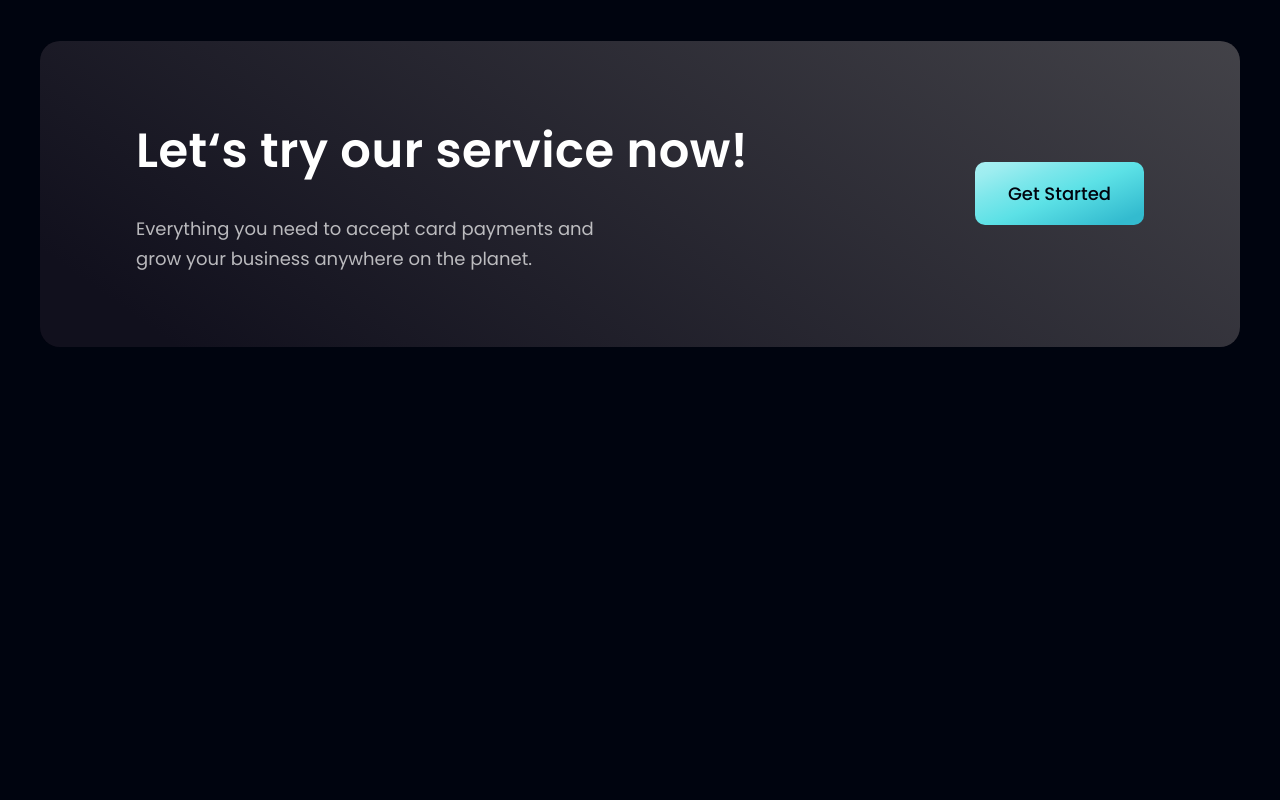
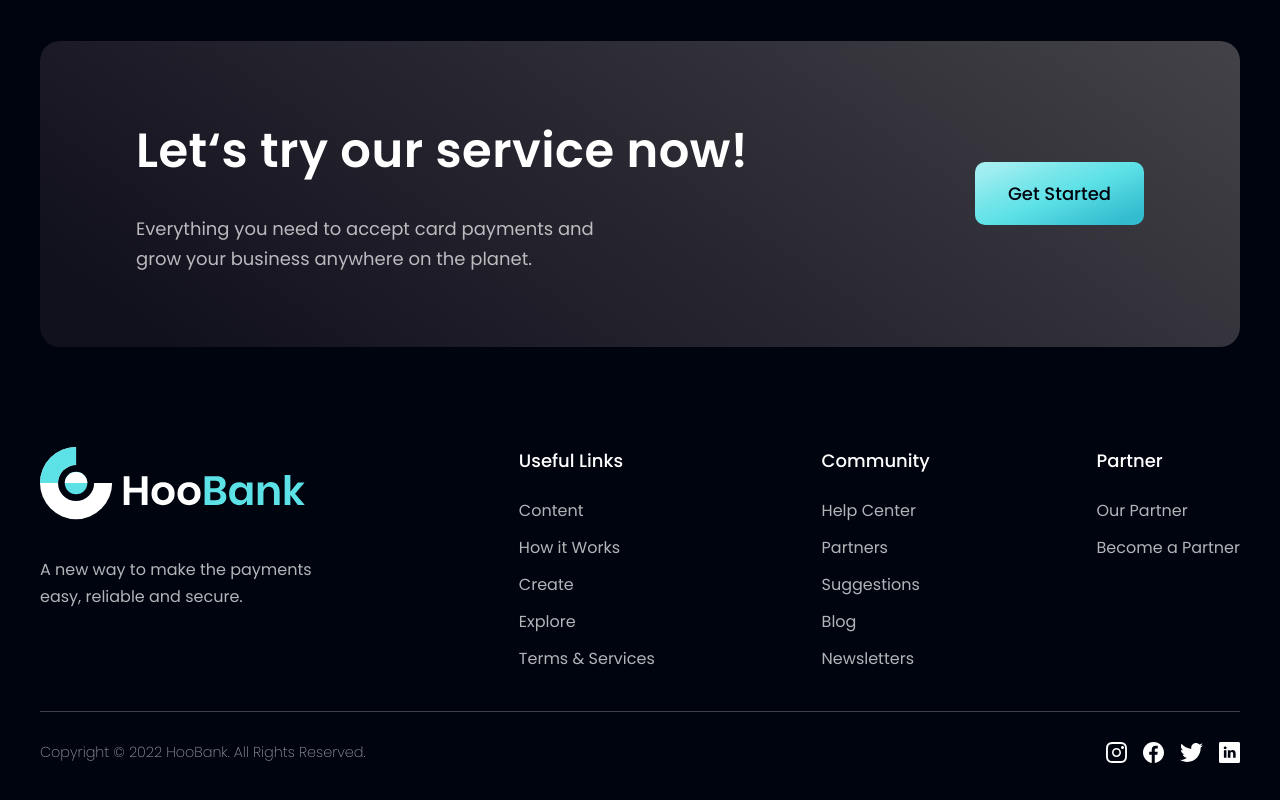
Before and after one commit to jfernandesdev/hoo-bank, a React (Vite) app: page / in a window 1280 px wide. Shown: the part 3771-4571 px from the top of the page. Before the commit the page ends 4218 px from the top, so only its background shows below. Built offline with nearby package versions, Linux system fonts and the light colour scheme.

Commit message:
FEAT: footer

```diff
--- a/index.html
+++ b/index.html
@@ -8,7 +8,7 @@
     <link rel="icon" type="image/svg+xml" href="/favicon.svg" />
     <meta name="viewport" content="width=device-width, initial-scale=1.0" />
 
-    <link href="https://fonts.googleapis.com/css2?family=Poppins:wght@400;500;600&display=swap" rel="stylesheet" />
+    <link href="https://fonts.googleapis.com/css2?family=Poppins:wght@200;400;500;600&display=swap" rel="stylesheet" />
     <title>Hoo Bank</title>
   </head>
   <body>
--- a/src/App.tsx
+++ b/src/App.tsx
@@ -11,6 +11,7 @@ import { SectionSolution } from './components/SectionSolution'
 import { SectionFeedbacks } from './components/SectionFeedbacks'
 import { SectionCustomers } from './components/SectionCustomers'
 import { CtaBox } from './components/CtaBox'
+import { Footer } from './components/Footer'
 
 export function App() {
   return (
@@ -25,6 +26,7 @@ export function App() {
       <SectionFeedbacks />
       <SectionCustomers />
       <CtaBox />
+      <Footer />
     </ThemeProvider>
   )
 }
--- /dev/null
+++ b/src/components/Footer/index.tsx
@@ -0,0 +1,93 @@
+import { Text } from '../Text'
+import { LogoHooBank } from '../LogoHooBank'
+
+import { Container, Links, Copyright } from './styles'
+
+const usefulLinks = [
+  { title: 'Content', url: '#' },
+  { title: 'How it Works', url: '#' },
+  { title: 'Create', url: '#' },
+  { title: 'Explore', url: '#' },
+  { title: 'Terms & Services', url: '#' }
+]
+
+const community = [
+  { title: 'Help Center', url: '#' },
+  { title: 'Partners', url: '#' },
+  { title: 'Suggestions', url: '#' },
+  { title: 'Blog', url: '#' },
+  { title: 'Newsletters', url: '#' }
+]
+
+const partner = [
+  { title: 'Our Partner', url: '#' },
+  { title: 'Become a Partner', url: '#' }
+]
+
+export function Footer() {
+  return (
+    <Container>
+      <Links>
+        <div>
+          <LogoHooBank />
+          <Text>A new way to make the payments easy, reliable and secure.</Text>
+        </div>
+
+        <div>
+          <strong>Useful Links</strong>
+          <ul>
+            {usefulLinks.map((item) => (
+              <li key={item.title}>
+                <a href={item.url}>{item.title}</a>
+              </li>
+            ))}
+          </ul>
+        </div>
+
+        <div>
+          <strong>Community</strong>
+          <ul>
+            {community.map((item) => (
+              <li key={item.title}>
+                <a href={item.url}>{item.title}</a>
+              </li>
+            ))}
+          </ul>
+        </div>
+
+        <div>
+          <strong>Partner</strong>
+          <ul>
+            {partner.map((item) => (
+              <li key={item.title}>
+                <a href={item.url}>{item.title}</a>
+              </li>
+            ))}
+          </ul>
+        </div>
+      </Links>
+
+      <Copyright>
+        <span>Copyright &copy; 2022 HooBank. All Rights Reserved.</span>
+
+        <div>
+          <a href="#" title="Instagram">
+            <img src="/icon-instagram.svg" />
+          </a>
+
+          <a href="#" title="Facebook">
+            <img src="/icon-facebook.svg" />
+          </a>
+
+          <a href="#" title="Twitter">
+            <img src="/icon-twitter.svg" />
+          </a>
+
+          <a href="#" title="Linkedin">
+            <img src="/icon-linkedin.svg" />
+          </a>
+        </div>
+      </Copyright>
+    </Container>
+  )
+}
--- /dev/null
+++ b/src/components/Footer/styles.ts
@@ -0,0 +1,84 @@
+import styled from 'styled-components'
+
+export const Container = styled.footer`
+  max-width: 1200px;
+  margin: 0 auto;
+
+  display: flex;
+  flex-direction: column;
+`
+
+export const Links = styled.div`
+  display: flex;
+  justify-content: space-between;
+  margin-bottom: 2.5rem;
+
+  div:nth-child(1) {
+    max-width: 312px;
+
+    > p {
+      margin-top: 1.8rem;
+    }
+  }
+
+  strong {
+    display: block;
+    font-weight: 500;
+    font-size: 18px;
+    line-height: 150%;
+    margin-bottom: 1.5rem;
+    color: ${(props) => props.theme.white};
+  }
+
+  ul {
+    list-style: none;
+    display: flex;
+    flex-direction: column;
+    gap: 0.75rem;
+
+    li {
+      a {
+        cursor: pointer;
+        text-decoration: none;
+        font-weight: 400;
+        font-size: 16px;
+        line-height: 150%;
+        color: ${(props) => props.theme.white70};
+        transition: color 0.2s;
+
+        :hover {
+          color: ${(props) => props.theme.white};
+        }
+      }
+    }
+  }
+`
+
+export const Copyright = styled.div`
+  display: flex;
+  justify-content: space-between;
+  padding: 30px 0;
+  border-top: 1px solid #3F3E45;
+
+  > span {
+    font-weight: 200;
+    font-size: 0.9rem;
+    line-height: 150%;
+    color: ${(props) => props.theme.white60};
+  }
+
+  > div {
+    display: flex;
+    align-items: center;
+    gap: 1rem;
+  }
+
+  a {
+    cursor: pointer;
+    transform: filter 0.2s;
+  }
+
+  a:hover {
+    filter: brightness(0.7);
+  }
+`
```
